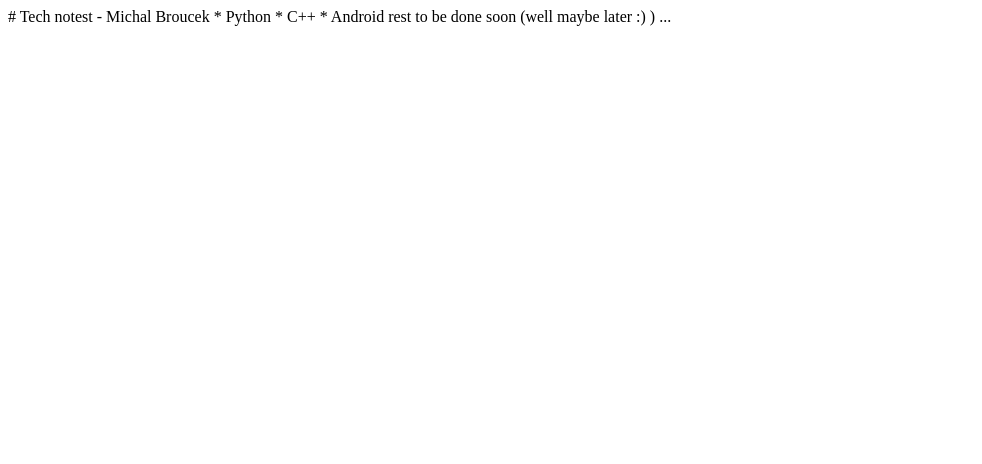
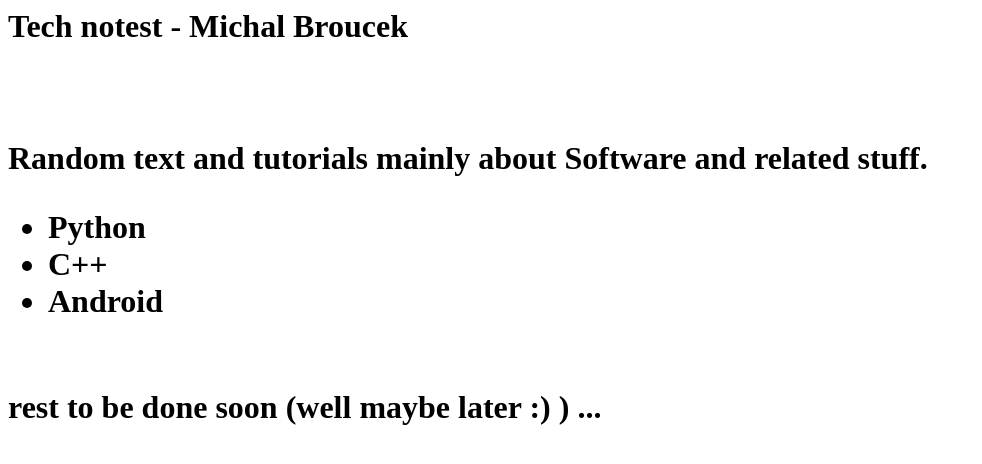
Before and after one commit to MichalBroucek/mb.github.io, a plain HTML site: page index.html in a window 1280 px wide. Shown: the whole page, without its empty margins (0-982 px from the left). Drawn offline with Linux system fonts and the light colour scheme.

Commit message:
Add html to initial commit

```diff
--- a/index.html
+++ b/index.html
@@ -1,8 +1,14 @@
 
-# Tech notest - Michal Broucek
+<h1>Tech notest - Michal Broucek<h1>
 
-* Python
-* C++
-* Android
-
+<br/>
+<br/>
+Random text and tutorials mainly about Software and related stuff.
+<br/>
+<ul>
+  <li>Python</li>
+  <li>C++</li>
+  <li>Android</li>
+</ul>
+<br/>
 rest to be done soon (well maybe later :) ) ...
```
